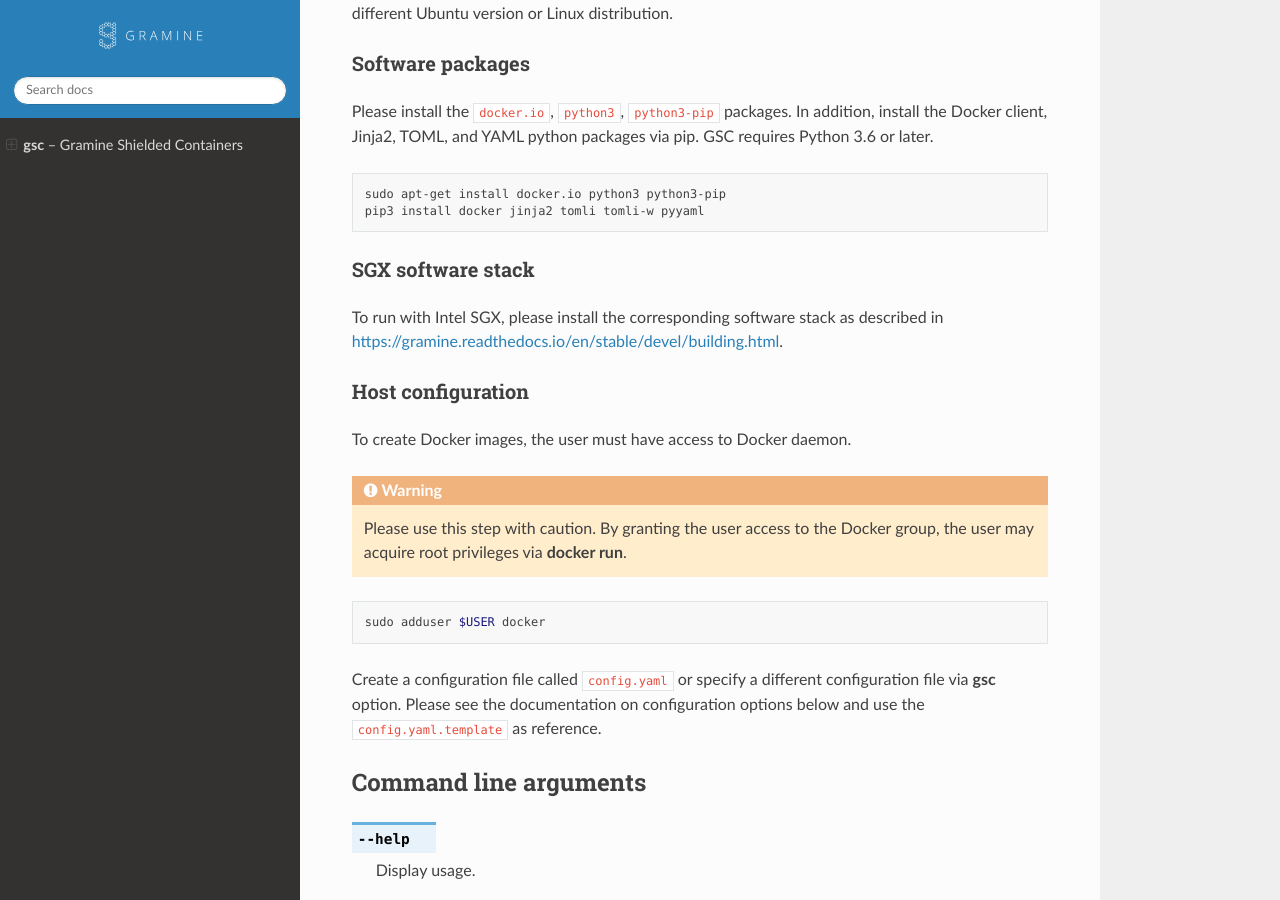
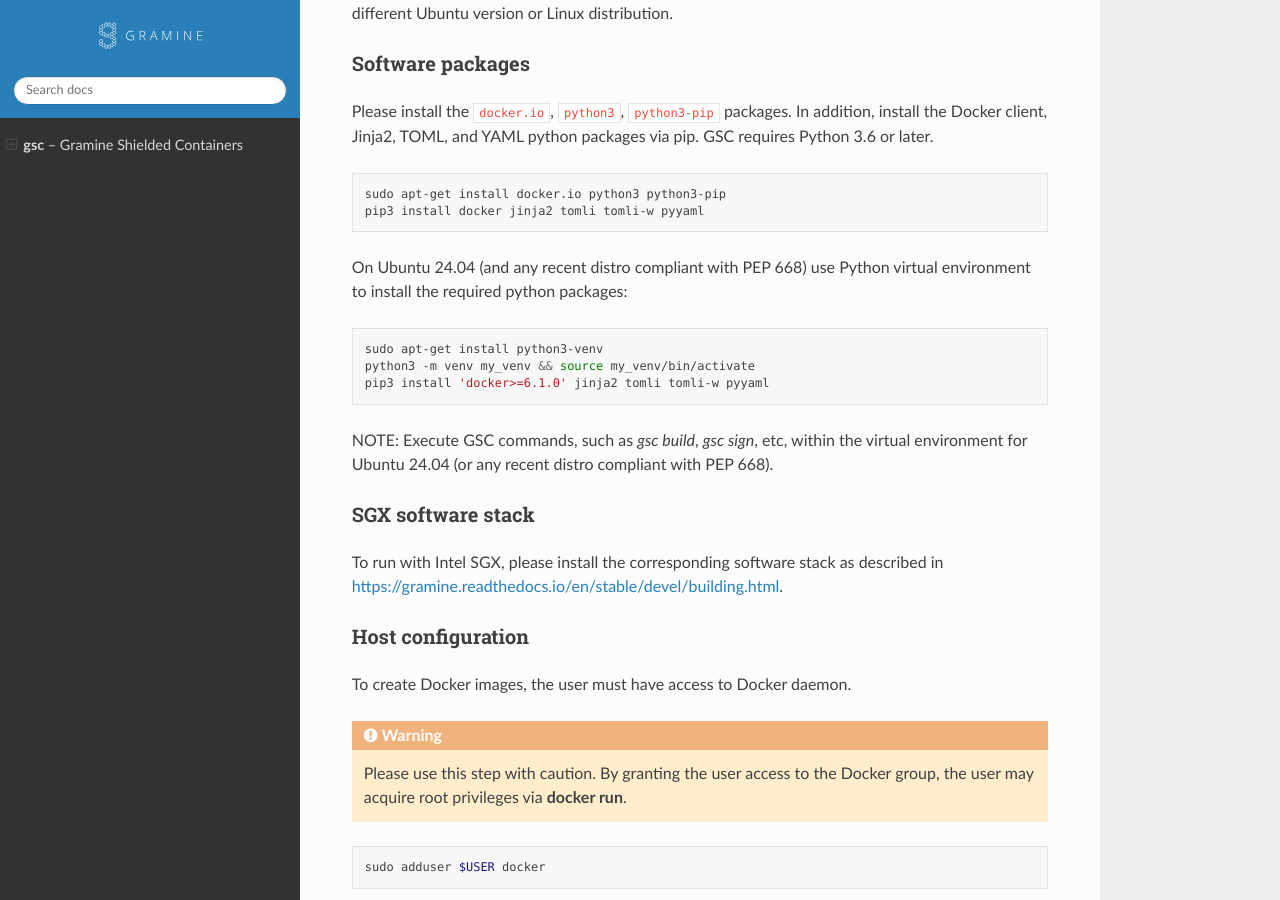
Before and after one commit to gramineproject/gsc, a Sphinx documentation site: the page built from Documentation/index.rst, in a window 1280 px wide and 900 px high, scrolled down 879 px. Built offline with Sphinx 7.4.7 and the Read the Docs theme 2.0.0, drawn with Linux system fonts in a browser that asks for light colours.

Commit message:
[Doc] Added venv for Ubuntu 24.04
Signed-off-by: Adarsh Anand <adarsh.anand@intel.com>

```diff
--- a/Documentation/index.rst
+++ b/Documentation/index.rst
@@ -53,6 +53,18 @@ pip. GSC requires Python 3.6 or later.
 
    sudo apt-get install docker.io python3 python3-pip
    pip3 install docker jinja2 tomli tomli-w pyyaml
+
+On Ubuntu 24.04 (and any recent distro compliant with PEP 668) use Python virtual
+environment to install the required python packages:
+
+.. code-block:: sh
+
+   sudo apt-get install python3-venv
+   python3 -m venv my_venv && source my_venv/bin/activate
+   pip3 install 'docker>=6.1.0' jinja2 tomli tomli-w pyyaml
+
+NOTE: Execute GSC commands, such as `gsc build`, `gsc sign`, etc, within the virtual
+environment for Ubuntu 24.04 (or any recent distro compliant with PEP 668).
 
 SGX software stack
 ------------------
```
